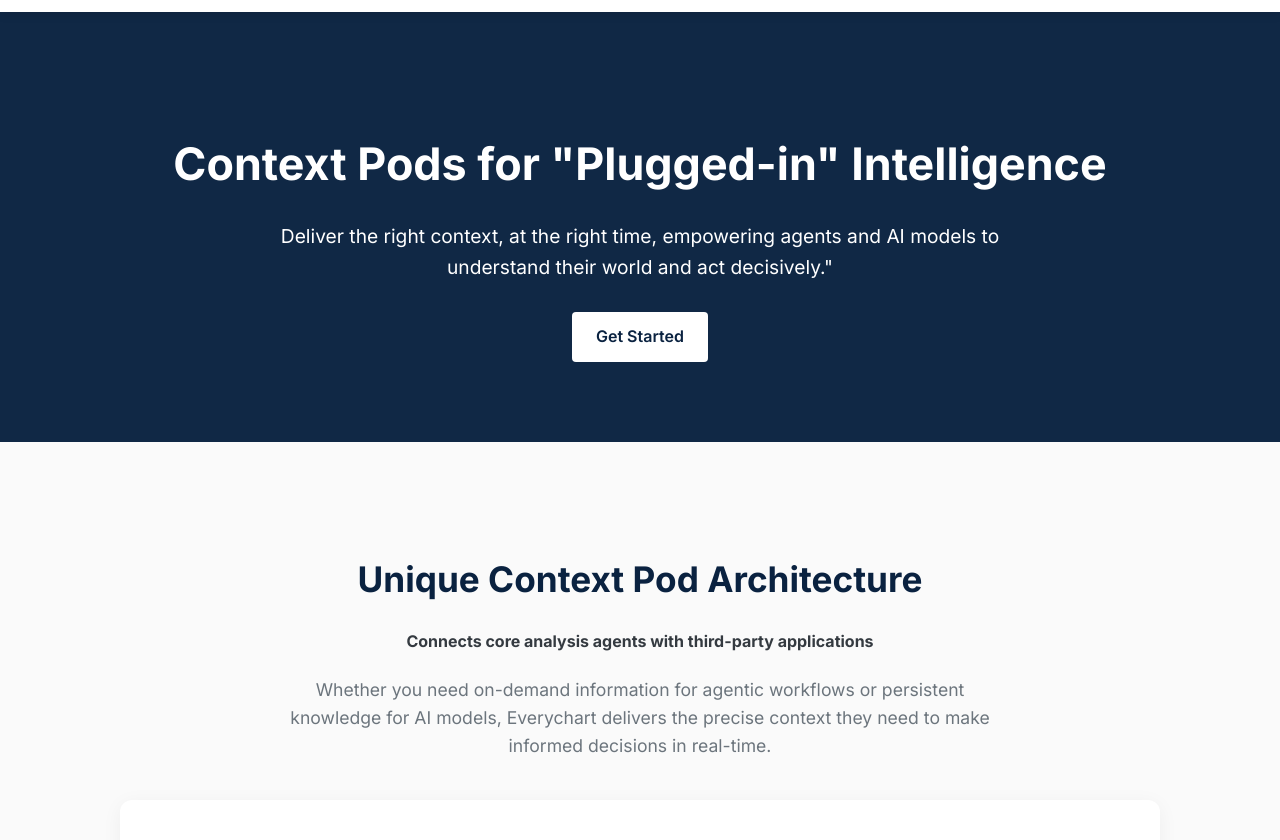
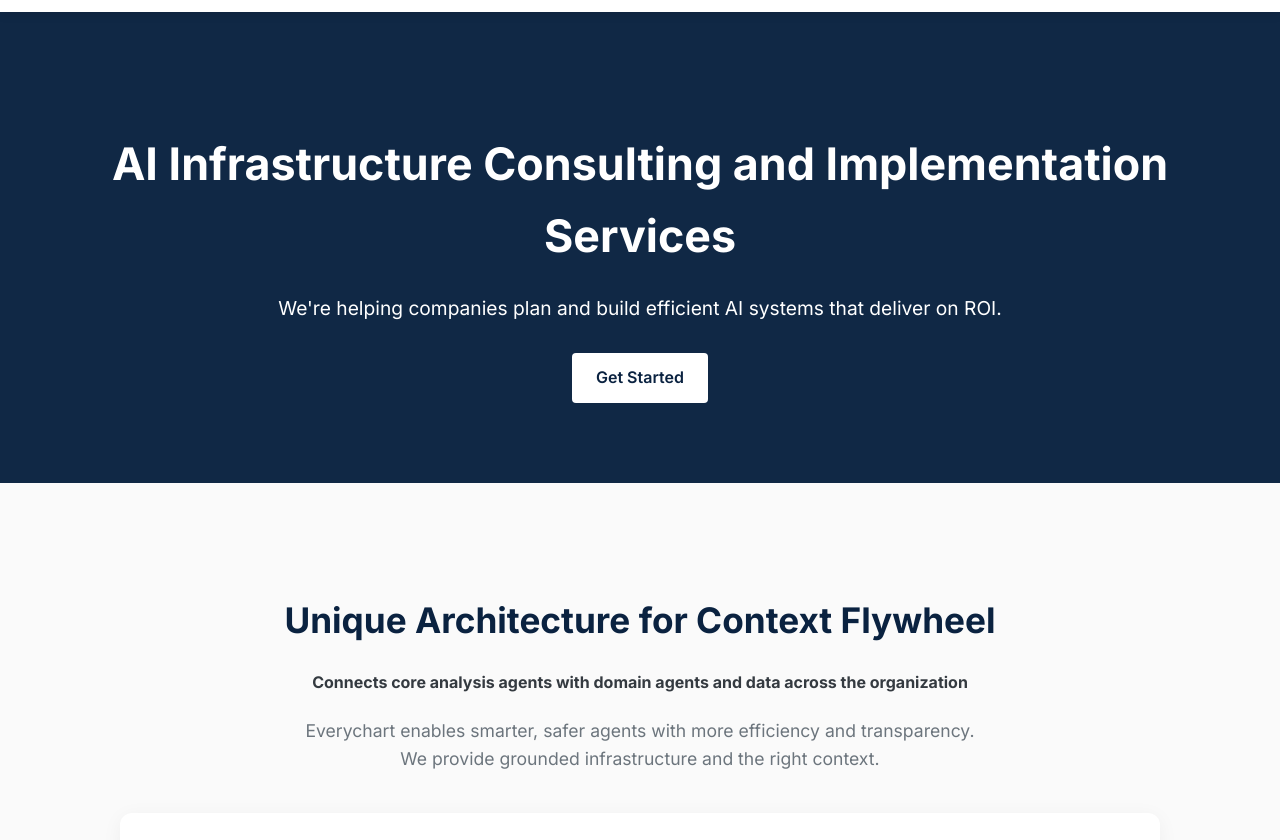
Before and after one commit to everychart/everychart-landing, a plain HTML site: page index.html in a window 1280 px wide. Shown: the part 112-952 px from the top of the page. Drawn offline with Linux system fonts and the light colour scheme.

Commit message:
Update hero section index.html

```diff
--- a/index.html
+++ b/index.html
@@ -793,8 +793,8 @@
 
     <section class="hero">
         <div class="container">
-            <h1>Context Pods for "Plugged-in" Intelligence</h1>
-            <p>Deliver the right context, at the right time, empowering agents and AI models to understand their world and act decisively."</p>
+            <h1>AI Infrastructure Consulting and Implementation Services</h1>
+            <p>We're helping companies plan and build efficient AI systems that deliver on ROI.</p>
             <a href="#contact" class="btn">Get Started</a>
         </div>
     </section>
@@ -802,9 +802,9 @@
     <section id="agent-network">
         <div class="container">
             <div class="section-header">
-                <h2>Unique Context Pod Architecture</h2>
-                <h4>Connects core analysis agents with third-party applications</h4>
-                <p>Whether you need on-demand information for agentic workflows or persistent knowledge for AI models, Everychart delivers the precise context they need to make informed decisions in real-time.</p>
+                <h2>Unique Architecture for Context Flywheel</h2>
+                <h4>Connects core analysis agents with domain agents and data across the organization</h4>
+                <p>Everychart enables smarter, safer agents with more efficiency and transparency. We provide grounded infrastructure and the right context.</p>
             </div>
 
             <div class="network-container">
```
